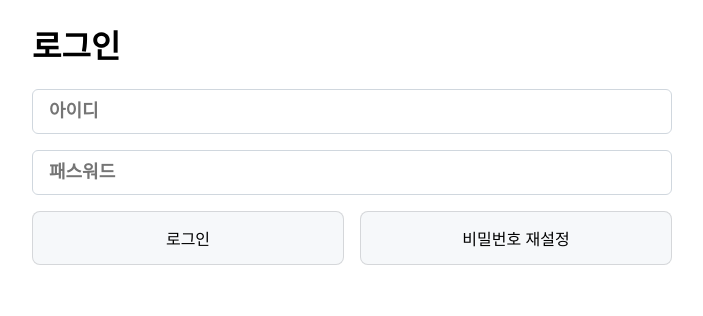
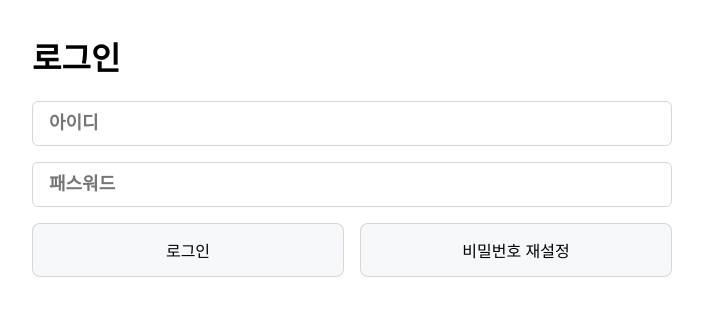
Before and after one commit to jodnddus/ably-frontend-assingment, a React (Create React App) app: page / in a window 1280 px wide. Shown: the top 316 px of the page, without its empty margins (288-991 px from the left). Built offline with nearby package versions, Linux system fonts and the light colour scheme.

Commit message:
앱 전체 범위에 padding 추가

```diff
--- a/src/App.tsx
+++ b/src/App.tsx
@@ -21,6 +21,7 @@ const AppContainer = styled.div`
   margin: 0 auto;
   min-width: 470px;
   max-width: 640px;
+  padding: 12px;
 `;
 
 export default App;
```
